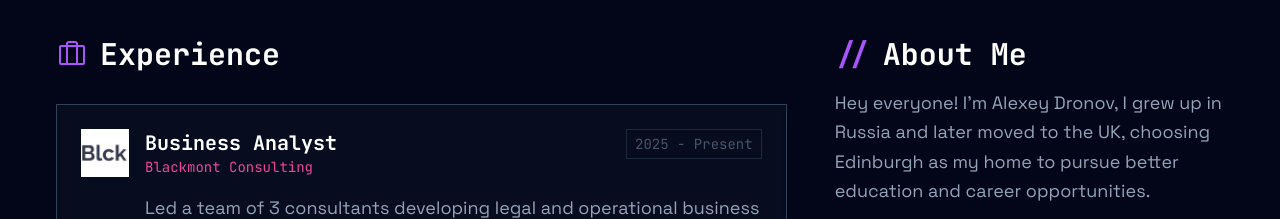
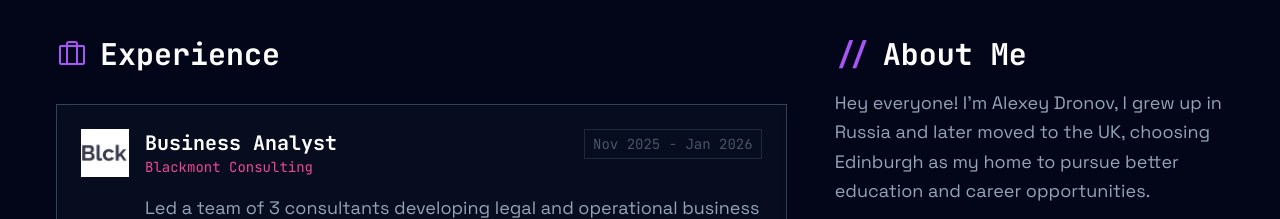
Before and after one commit to AlexeyDronov/portfolio, a Next.js app: page / in a window 1280 px wide. Shown: the part 860-1079 px from the top of the page. Built offline with nearby package versions, Linux system fonts and the light colour scheme.

Commit message:
Edit experience dates

```diff
--- a/app/components/About.tsx
+++ b/app/components/About.tsx
@@ -19,9 +19,8 @@ const EXPERIENCES: ExperienceItem[] = [
         id: 1,
         title: "Business Analyst",
         company: "Blackmont Consulting",
-        date: "2025 - Present",
+        date: "Nov 2025 - Jan 2026",
         description: "Led a team of 3 consultants developing legal and operational business toolkits that enabled client expansion into North American and Indian markets (50% growth)",
-        // icon: "/icons/tech-corp.png"
         icon: '/blackmont.jpeg'
     },
 ];
```
